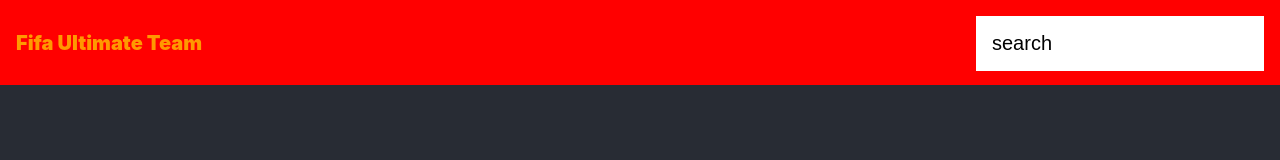
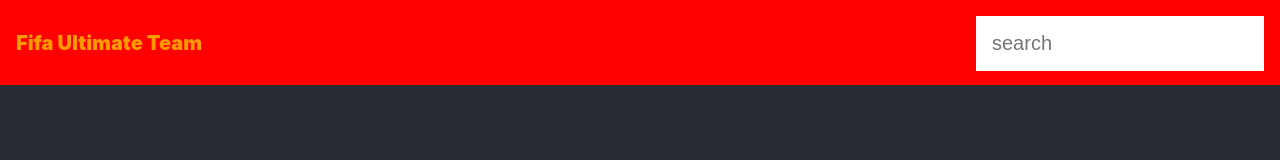
Before and after one commit to juliendubrail/fut, a React (Create React App) app in the folder fut/: page / in a window 1280 px wide. Shown: the top 160 px of the page. Built offline with nearby package versions, Linux system fonts and the light colour scheme.

Commit message:
refactor search input

```diff
--- a/fut/src/App.js
+++ b/fut/src/App.js
@@ -3,11 +3,25 @@
 import Topbar from './components/Topbar';
 
 class App extends Component {
+
+constructor(props){
+  super(props);
+  this.state = {
+    input : '',
+  }
+  this.onInputChange = this.onInputChange.bind(this);
+}
+
+onInputChange = (event) =>{
+  this.setState({input: event.target.value});
+  console.log(this.state.input);
+}
+
   render() {
     return (
       <div className="App">
       <header className="fut-header">
-        <Topbar />
+        <Topbar value={this.state.input} onInputChange={this.onInputChange}  />
         </header>
       </div>
     );
--- a/fut/src/components/Topbar.js
+++ b/fut/src/components/Topbar.js
@@ -1,9 +1,9 @@
 import React from 'react';
 
-const Topbar = () => (
+const Topbar = ({onInputChange}, props) => (
    <div className ="top-bar">
    <h2>Fifa Ultimate Team</h2>
-   <input type='text' value='search' />
+   <input type='text' placeholder='search' onChange={onInputChange} />
    </div>
 );
 
```
